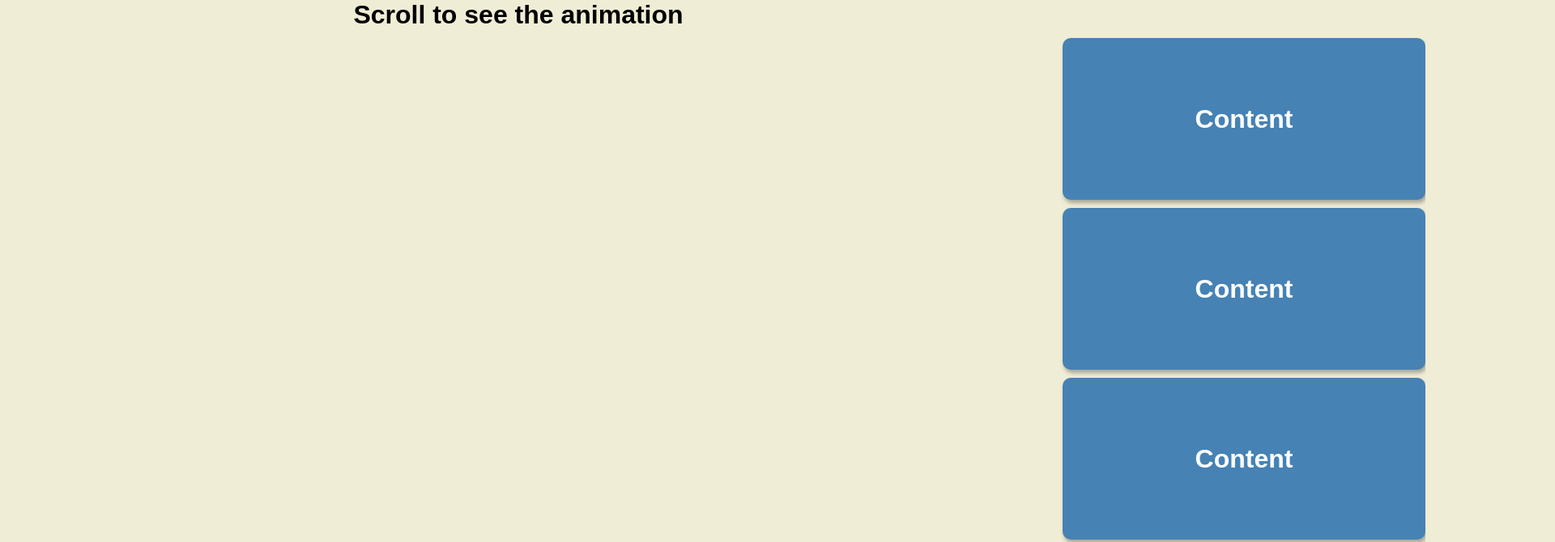
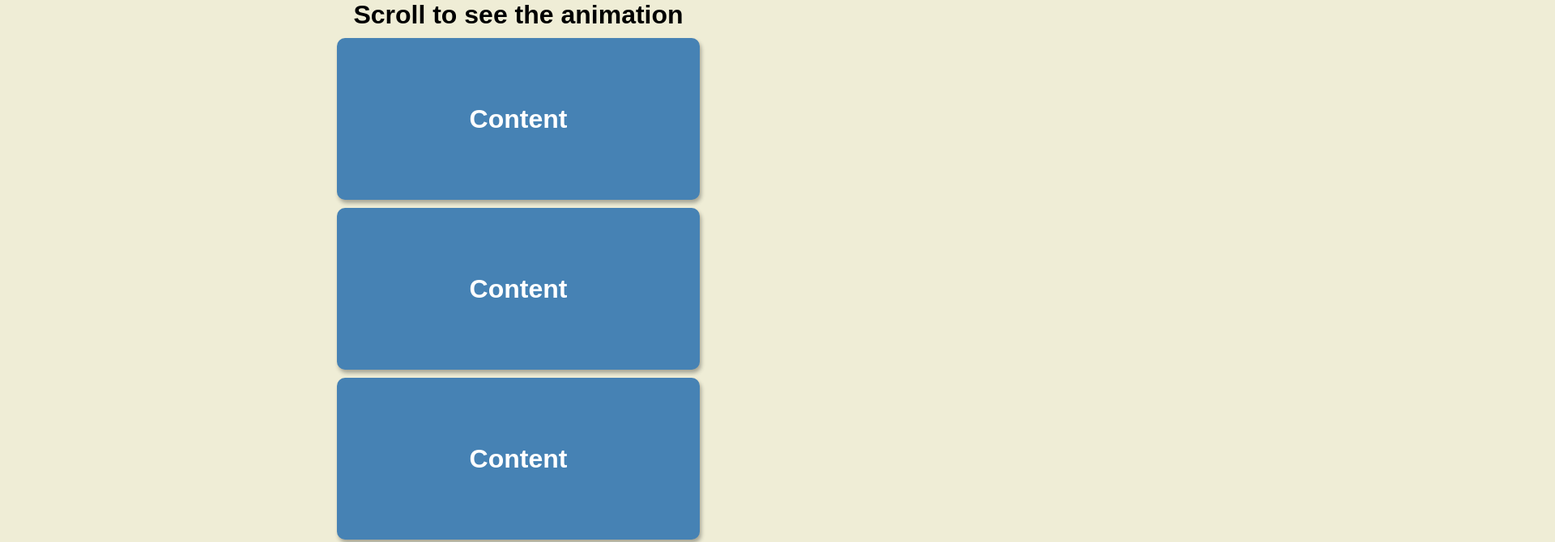
Before and after one commit to SilasAlefe/Curso-projetos-praticos, a plain HTML site: page projeto-06/index.html in a window 1280 px wide. Shown: the top 670 px of the page at 81% size, 1920 px wide, since content can reach past the window. Drawn offline with Linux system fonts and the light colour scheme.

Commit message:
24/09/2025-15:16

```diff
--- a/projeto-06/Geral.css
+++ b/projeto-06/Geral.css
@@ -33,10 +33,16 @@ main .content{
     border-radius: 10px;
     box-shadow: 2px 4px 5px rgba(0,0,0,0.3);
 
-    transform: translateX(200%);
     transition: transform 0.4s ease;
 }
 
-.content:focus{
-    transform: translateX(0);
+.content:nth-of-type(even){
+    transform: translate(400%);
 }
+.content:nth-of-type(odd){
+    transform: translate(-400%);
+}
+
+.content.mostrar{
+    transform: translate(0);
+}
--- a/projeto-06/Script.js
+++ b/projeto-06/Script.js
@@ -0,0 +1,21 @@
+const caixa = document.querySelectorAll('.content')
+
+window.addEventListener('scroll', mostrarcaixa)
+
+mostrarcaixa()
+
+function mostrarcaixa(){
+    const triggerbutton = (window.innerHeight / 5)*4
+
+    caixa.forEach(content => {
+        const boxtop = content.getBoundingClientRect().top
+
+        if (boxtop < triggerbutton){
+            content.classList.add('mostrar')
+            console.log(triggerbutton)
+            console.log(boxtop)
+        } else{
+            content.classList.remove('mostrar')
+        }
+    })
+}
--- a/projeto-06/index.html
+++ b/projeto-06/index.html
@@ -12,8 +12,8 @@
     <h1>Scroll to see the animation</h1>
 
     <main>
-        <div class="content mostrar">Content</div>
-        <div class="content teste">Content</div>
+        <div class="content">Content</div>
+        <div class="content">Content</div>
         <div class="content">Content</div>
         <div class="content">Content</div>
         <div class="content">Content</div>
```
